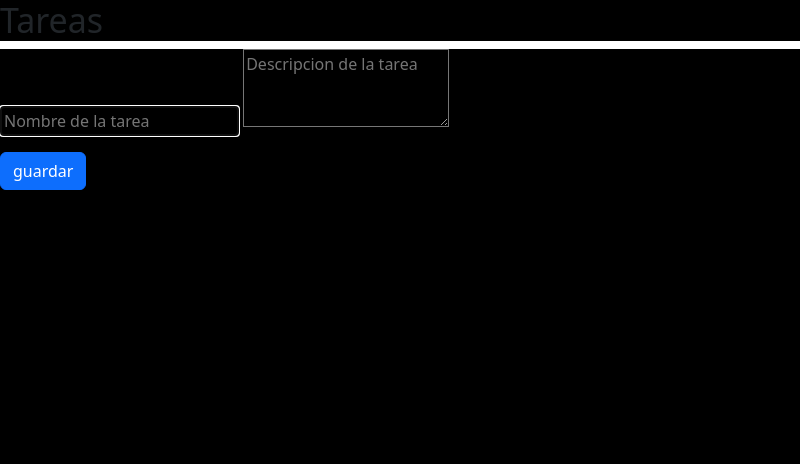
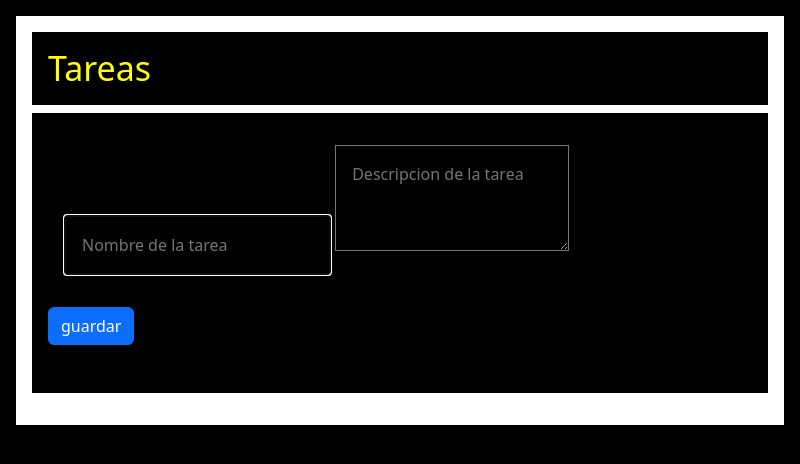
Before and after one commit to ulifly/electroncrud, an Electron app: page src/index.html in a window 800 px wide. Drawn offline with nearby package versions, Linux system fonts and the light colour scheme.

Commit message:
electron funcionancionando

```diff
--- a/package.json
+++ b/package.json
@@ -1,7 +1,7 @@
 {
   "name": "electroncrud",
   "version": "1.0.0",
-  "description": "",
+  "description": "https://www.youtube.com/watch?v=D67Liy5C86s",
   "main": "./src/index.js",
   "scripts": {
     "start": "electron ."
--- a/src/index.html
+++ b/src/index.html
@@ -10,7 +10,7 @@
 <body>
     <h1>Tareas</h1>
 
-    <form id="tasksForm" action="">
+    <form id="taskForm" action="">
         <div class="mb-3">
             <input type="text" id="taskName" placeholder="Nombre de la tarea" autofocus>
             <textarea id="taskDescription" rows="3" placeholder="Descripcion de la tarea"></textarea>
--- a/src/index.js
+++ b/src/index.js
@@ -2,3 +2,5 @@ const { createWindow } = require('./main');
 const { app } = require('electron');
 
 app.whenReady().then(createWindow);
+app.allowRendererProcessReuse = false;
+// 116.18
--- a/src/ui/app.js
+++ b/src/ui/app.js
@@ -3,5 +3,6 @@ const taskName = document.querySelector('#taskName');
 const taskDescription = document.querySelector('#taskDescription');
 
 taskForm.addEventListener('submit', (e) => {
-    alert('enviado');
-})
+    e.preventDefault();
+    alert(taskName.value);
+});
--- a/src/ui/styles.css
+++ b/src/ui/styles.css
@@ -1,3 +1,9 @@
 * {
     background-color: black;
+    color: aliceblue;
+    padding: 1rem;
 }
+
+h1 {
+    color: yellow;
+}
```
